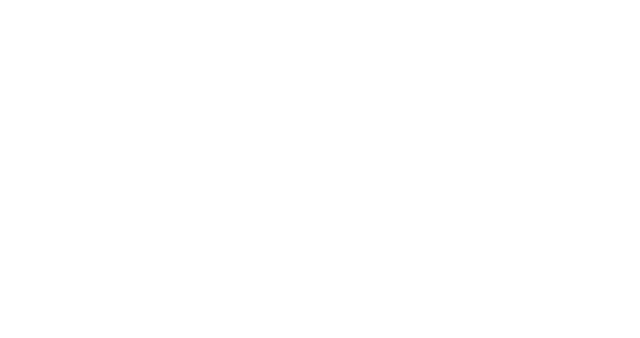
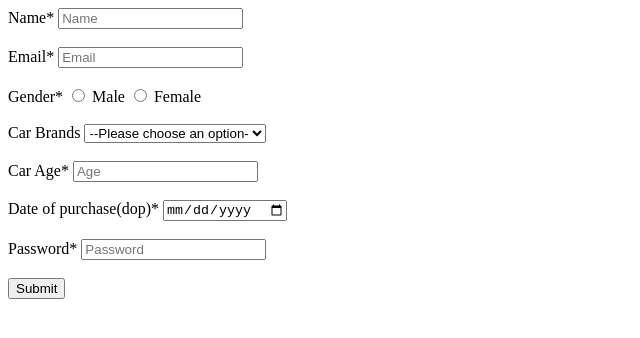
Before and after one commit to acciojob/car-insurance-form-kingstarRaj, a website: page main.html in a window 1280 px wide. Shown: the whole page, without its empty margins (0-640 px from the left). Drawn offline with Linux system fonts and the light colour scheme.

Commit message:
created a submission

```diff
--- a/main.html
+++ b/main.html
@@ -8,6 +8,40 @@
 
 <body>
 	<!-- the entire body must be written by student -->
+	<form  method="post">
+        <label for="name">Name*</label>
+        <input type="text" id="name" required placeholder="Name"><br><br>
+
+        <label for="email">Email*</label>
+        <input type="email" id="email" required placeholder="Email"><br><br>
+
+		<label for="gender" >Gender*</label>
+        <input type="radio" name="gender" id="gender_m" required="required">
+        <label for="gender_m">Male</label>
+        <input type="radio" name="gender" id="gender_f" required="required">
+        <label for="gender_f">Female</label><br><br>
+
+        <label for="cars">Car Brands </label>
+        <select name="car_brands" id="cars" required>
+            <option value=" ">--Please choose an option-</option>
+            <option value="BMW">BMW</option>
+            <option value="Audi">Audi</option>
+            <option value="Mercedez">Mercedez</option>
+        </select><br><br>
+
+        <label for="carage">Car Age*</label>
+        <input type="text" id="carage" name="age" required placeholder="Age"><br><br>
+
+        <label for="dop">Date of purchase(dop)*</label>
+        <input type="date" name="dop" id="dop" required><br><br>
+
+        <label for="password">Password*</label>
+        <input type="password" name="password" id="password" required placeholder="Password"><br><br>
+
+        <button type="submit">Submit</button>
+
+    </form>
+
     <script type="text/javascript" src="./script.js">
 </script>
 
```
